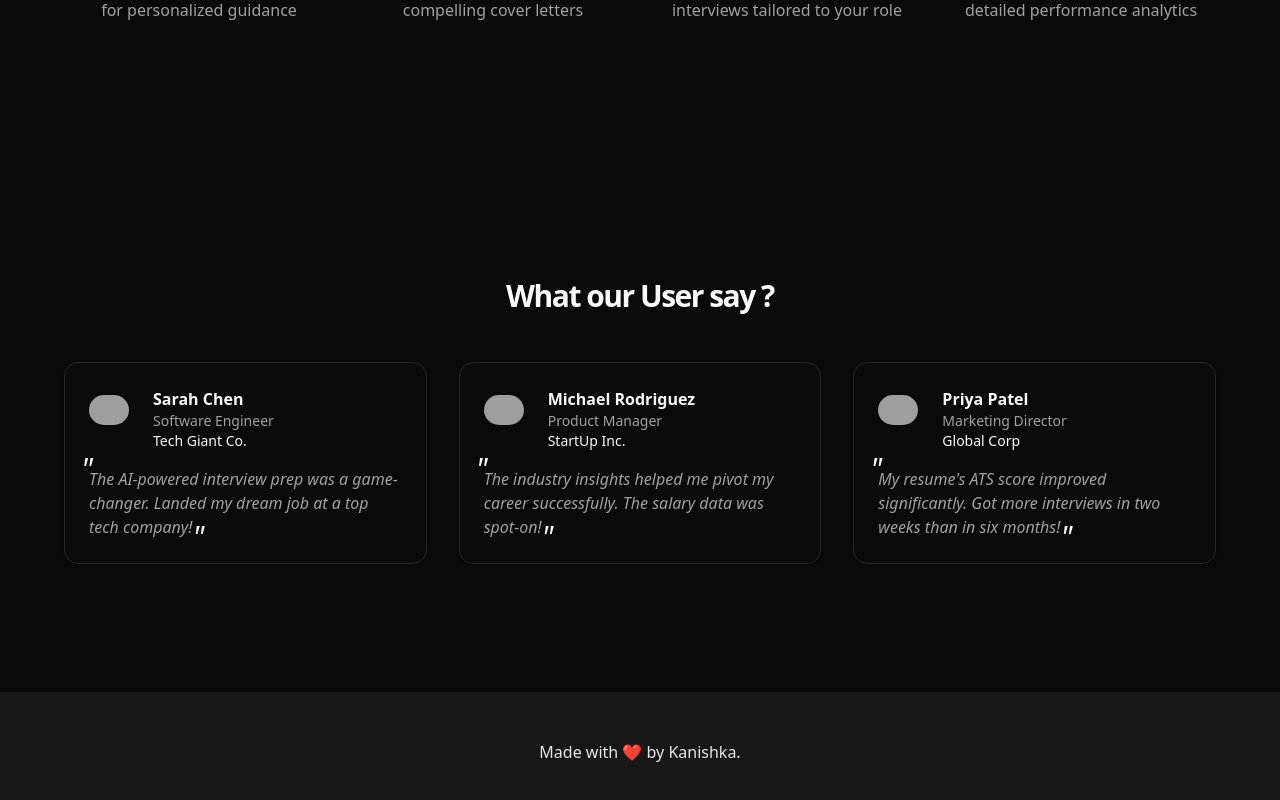
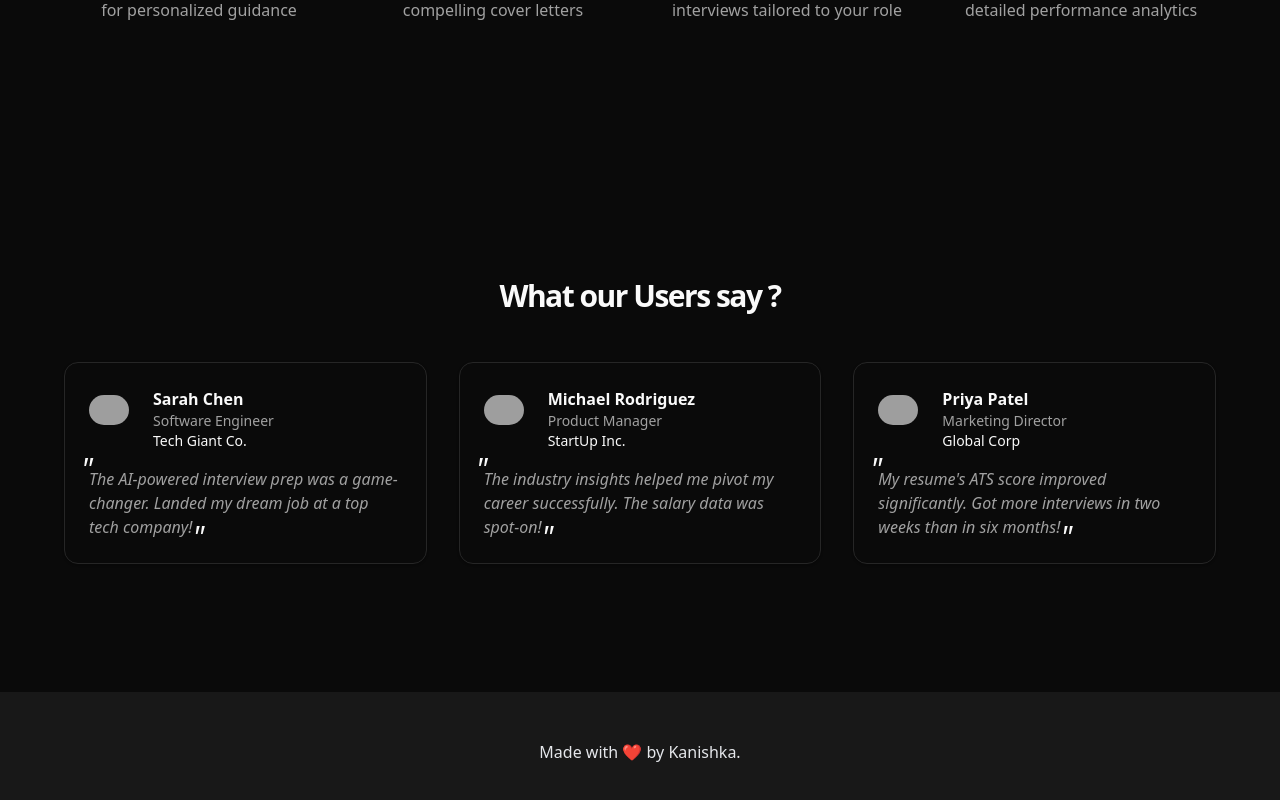
Before and after one commit to kanishkadz/elevate, a Next.js app: page / in a window 1280 px wide. Shown: the part 2619-3419 px from the top of the page. Built offline with nearby package versions, Linux system fonts and the light colour scheme; no server answers; grey boxes are pictures that could not be loaded.

Commit message:
Update page.jsx

```diff
--- a/app/page.jsx
+++ b/app/page.jsx
@@ -85,7 +85,7 @@ export default function Home() {
 
       <section className="w-full py-12 md:py-24 lg:py-32 bg-background">
         <div className="container mx-auto px-4 md:px-6">
-          <h2 className="text-3xl font-bold tracking-tighter text-center mb-12">What our User say ?</h2>
+          <h2 className="text-3xl font-bold tracking-tighter text-center mb-12">What our Users say ?</h2>
           <div className="grid grid-cols-1 md:grid-cols-3 gap-8 max-w-6xl mx-auto">
             {testimonial.map((testimonal, index) => {
               return (
```
